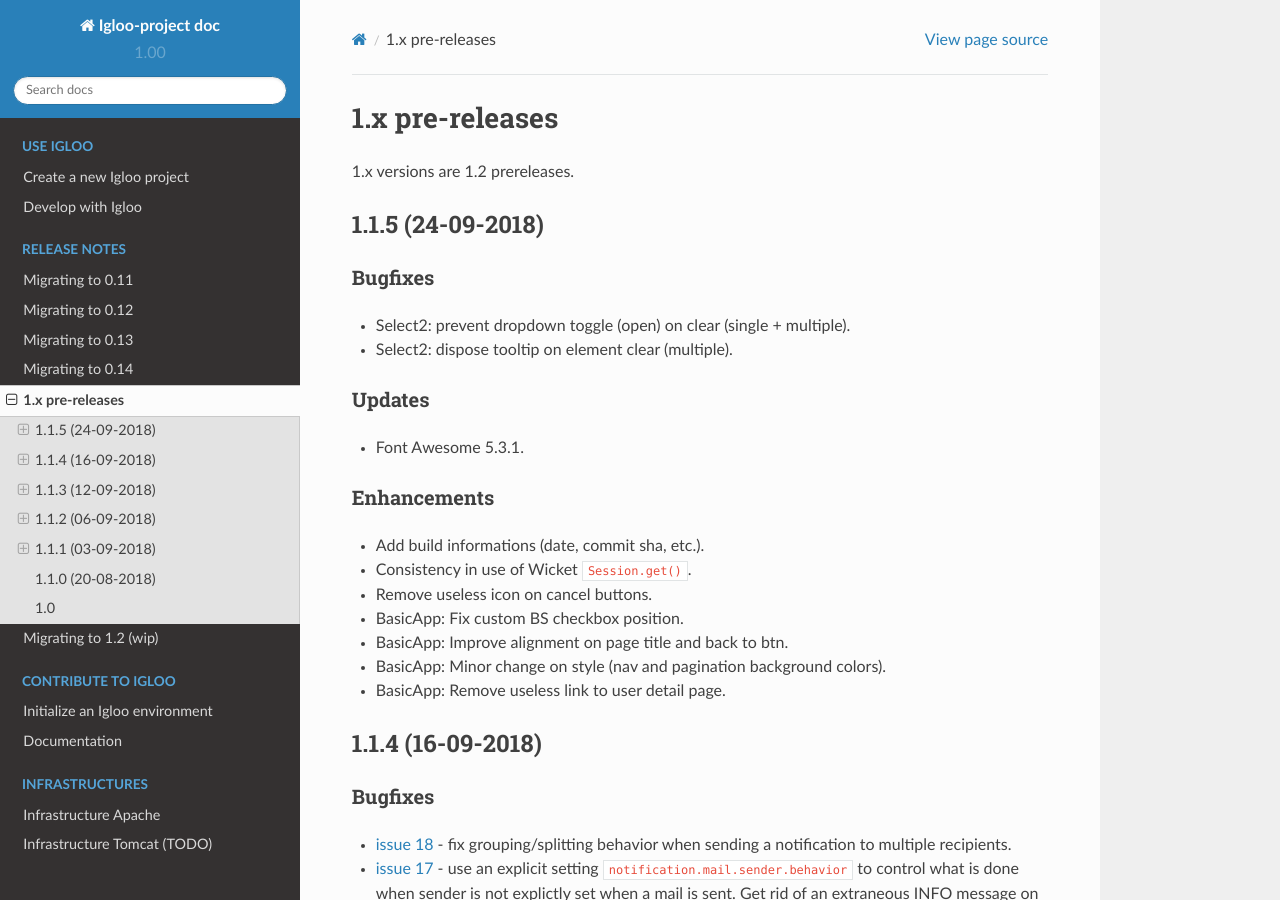
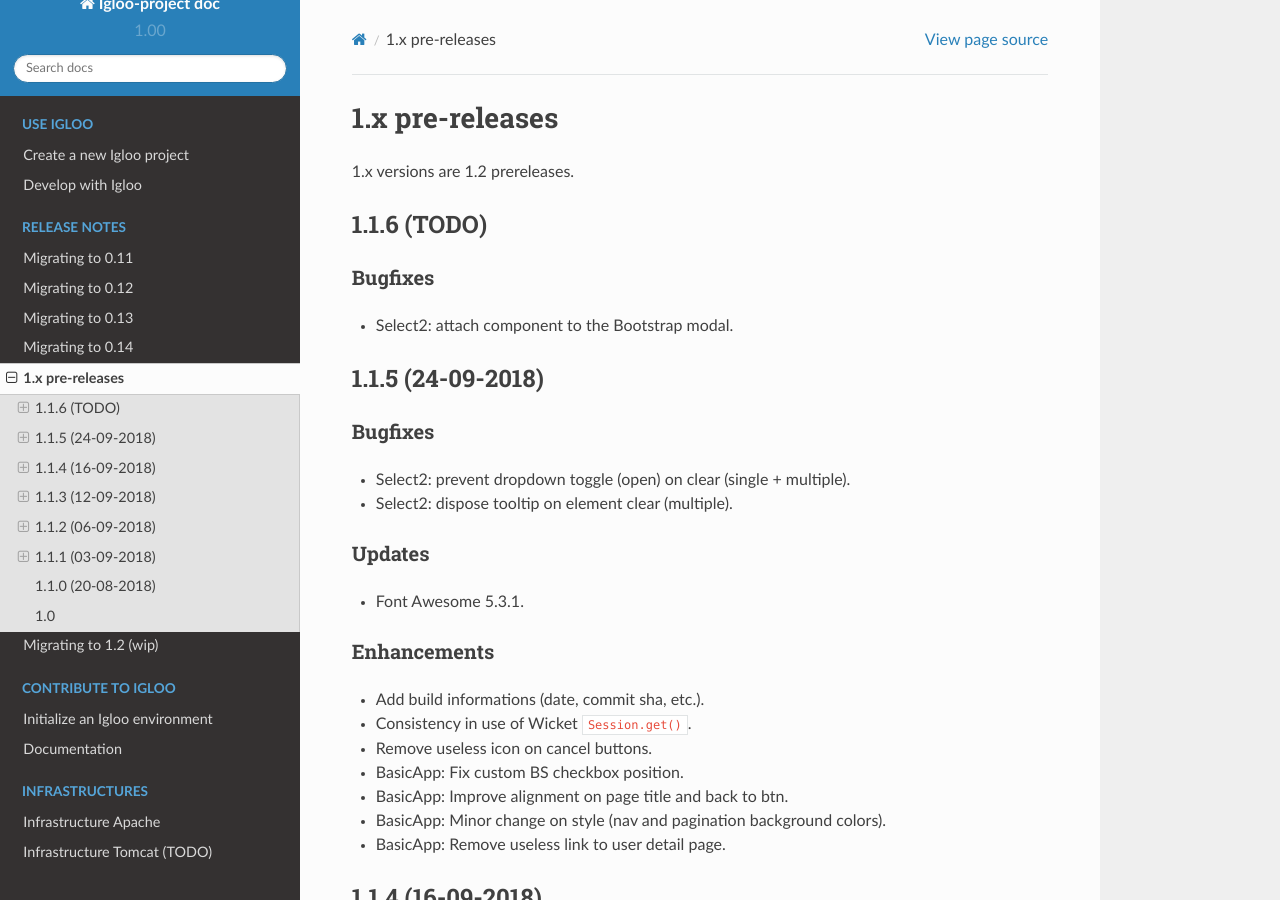
Before and after one commit to igloo-project/igloo-doc, a Sphinx documentation site: the page built from source/release-notes/1.x.rst, in a window 1280 px wide and 900 px high. Built offline with Sphinx 7.4.7 and the Read the Docs theme 2.0.0, drawn with Linux system fonts in a browser that asks for light colours.

Commit message:
1.1.6: prepare release note

```diff
--- a/source/release-notes/1.x.rst
+++ b/source/release-notes/1.x.rst
@@ -3,6 +3,16 @@
 ################
 
 1.x versions are 1.2 prereleases.
+
+.. _v1.1.6:
+
+1.1.6 (TODO)
+##################
+
+Bugfixes
+********
+
+* Select2: attach component to the Bootstrap modal.
 
 .. _v1.1.5:
 
```
